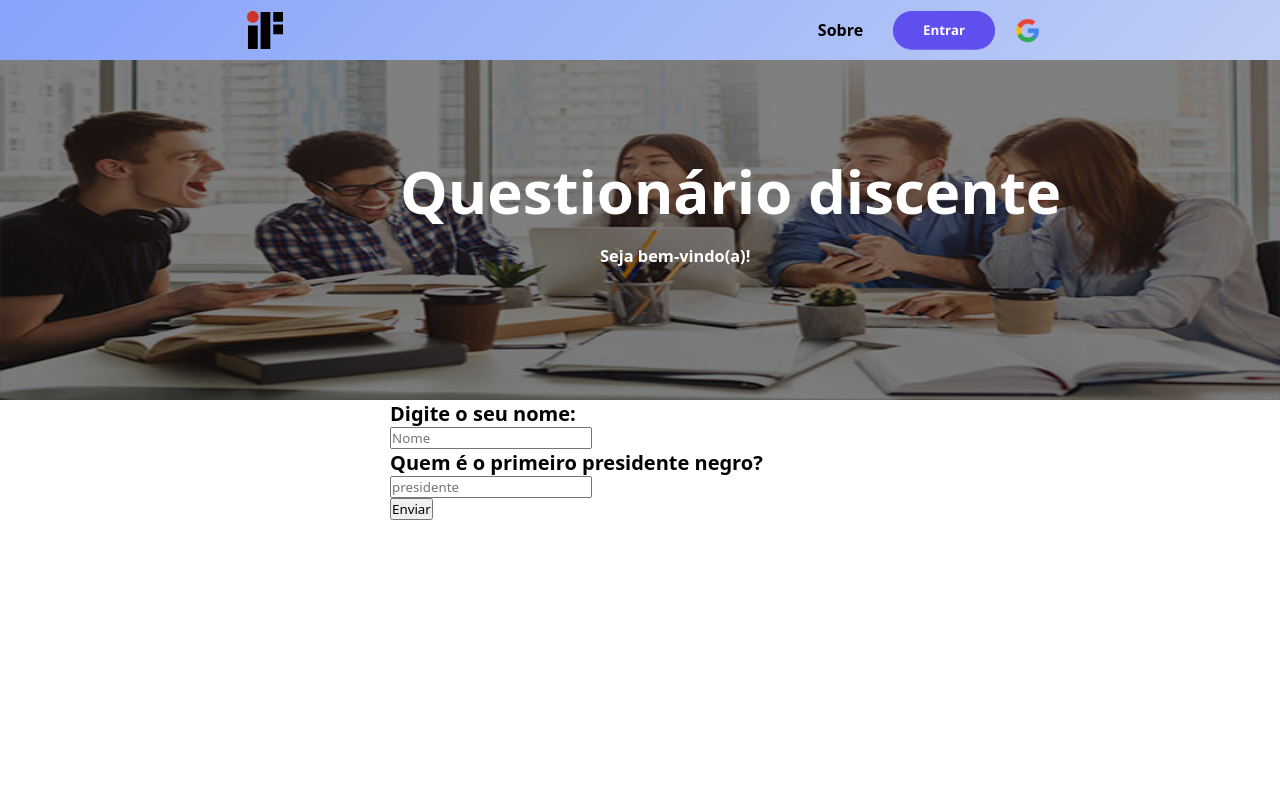
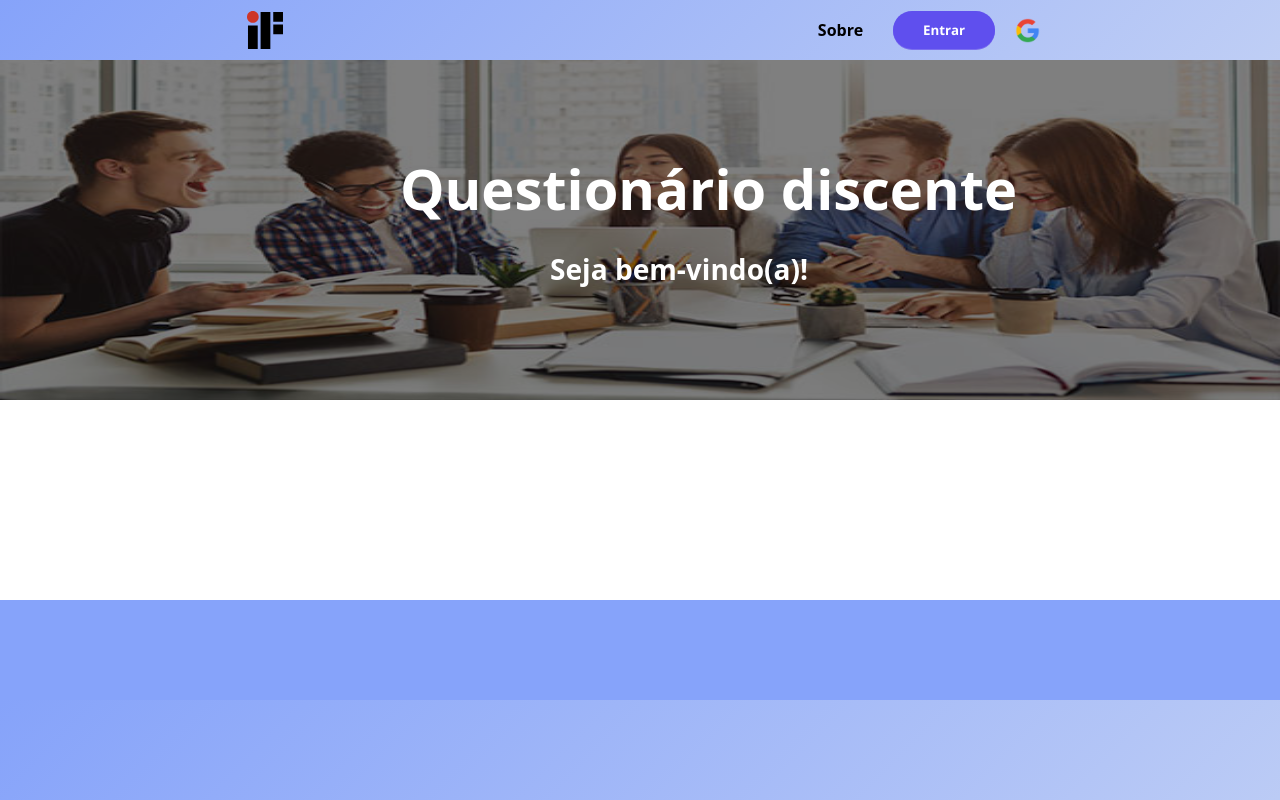
Before and after one commit to RafaelCardoso11/EAD-research-project-Angular, an Angular app: page /formulario/professor in a window 1280 px wide. Shown: the top 800 px of the page. Built offline with nearby package versions, Linux system fonts and the light colour scheme.

Commit message:
banner-animation-hev

```diff
--- a/src/app/components/templates/comments-user-banner/comments-user-banner.component.html
+++ b/src/app/components/templates/comments-user-banner/comments-user-banner.component.html
@@ -1,7 +1,7 @@
 <section class="commmentsUserBanner">
-    <div class= "banner-OpacitybackgroundBlack-top"></div>
+    <div class="banner-OpacitybackgroundBlack-top"></div>
 
-    <div class= "TitleBannerTop">
+    <div class="TitleBannerTop">
         <h1> Questionário discente</h1>
     </div>
 
--- a/src/app/components/templates/comments-user-banner/comments-user-banner.component.scss
+++ b/src/app/components/templates/comments-user-banner/comments-user-banner.component.scss
@@ -1,38 +1,40 @@
-.commmentsUserBanner{
+.commmentsUserBanner {
+    position: absolute;
     width: 100%;
-    height: 400rem;
+    height: 400px;
     background-image: url(../../../../Assets/img/A-insercaoo-do-estudante-no-mercado-de-trabalho-site.jpg);
     background-repeat: no-repeat;
     background-position: absolute;
     background-size: 100% 100%;
     z-index: 1;
-    .banner-OpacitybackgroundBlack-top{
+
+    .banner-OpacitybackgroundBlack-top {
         width: 100%;
-        height: 340rem;
+        height: 400px;
         background-color: black;
-        position: absolute;
         opacity: 0.5;
         z-index: 2;
-        top: 60rem;
     }
 
-    .TitleBannerTop{
-        font-family: 'Segoe UI';
-        font-size: 40rem;
-        color: rgb(255, 255, 255);
-        position: absolute;
-        z-index: 3;
-        top: 150rem;
-        left: 400rem;
-    }
-
-    .SubtitleBannerTop{
-        font-family: 'Segoe UI';
-        font-size: 14rem;
+    .TitleBannerTop {
+        animation: animation-showO-letters 1s ease-in-out forwards;
+        font-family: "Segoe UI";
+        font-size: 28pt;
         color: #fff;
         position: absolute;
         z-index: 3;
-        top: 245rem;
-        left: 600rem;
+        top: 150px;
+        left: 400px;
+    }
+
+    .SubtitleBannerTop {
+        animation: animation-showO-letters 1.5s ease-in-out forwards;
+        font-family: "Segoe UI";
+        font-size: 18pt;
+        color: #fff;
+        position: absolute;
+        z-index: 3;
+        top: 250px;
+        left: 550px;
     }
 }
```
